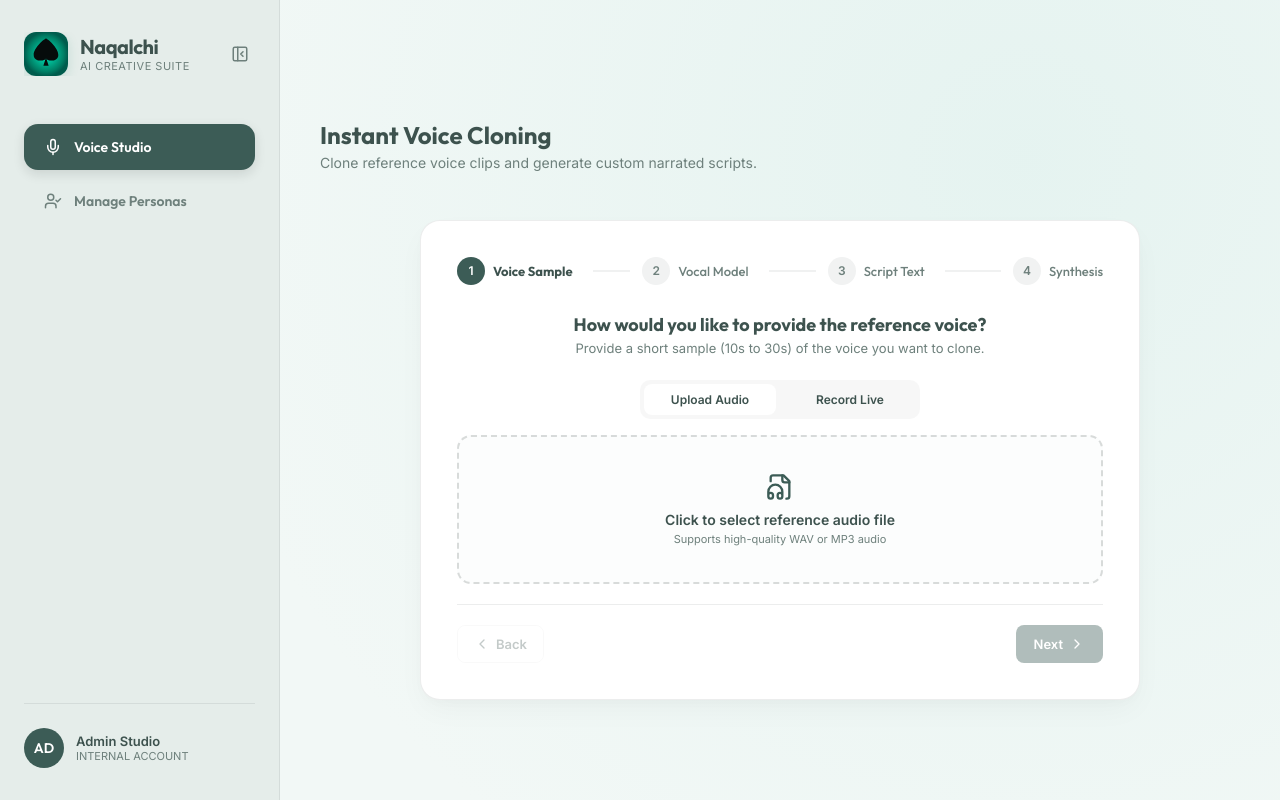
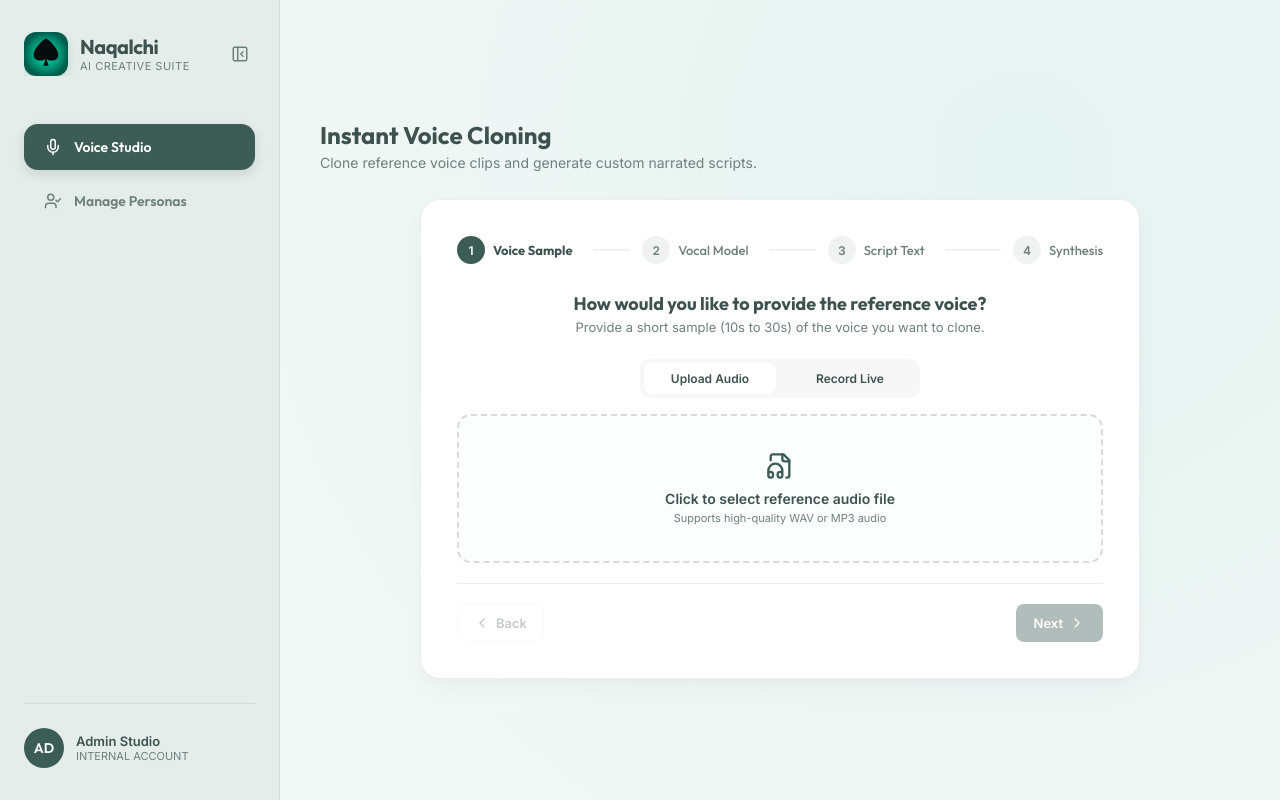
Before and after one commit to vids07/Naqalchi, a React (Vite) app: page / in a window 1280 px wide. Built offline with nearby package versions, Linux system fonts and the light colour scheme.

Commit message:
UI Updates

```diff
--- a/src/App.tsx
+++ b/src/App.tsx
@@ -485,7 +485,7 @@ export default function App() {
               </div>
             </div>
 
-            <div style={{ display: 'flex', alignItems: 'center', justifyContent: 'center', flexGrow: 1, paddingBottom: '40px' }}>
+            <div style={{ display: 'flex', alignItems: 'flex-start', justifyContent: 'center', flexGrow: 1, paddingBottom: '40px' }}>
               <div
                 className="studio-console-card"
                 style={{
```
